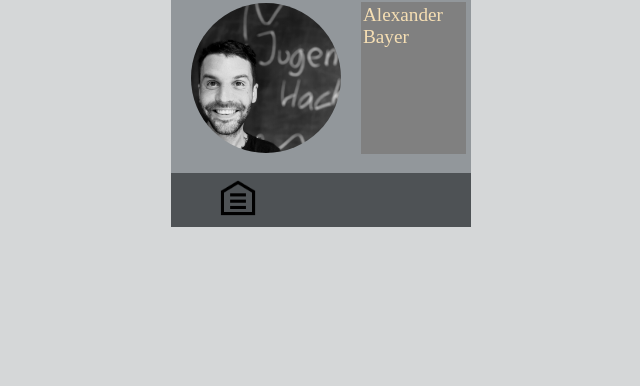
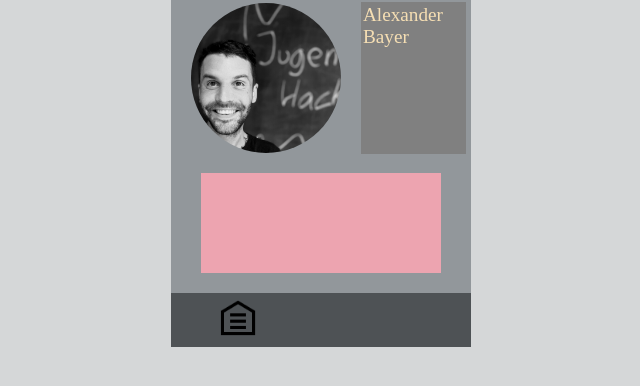
Before and after one commit to onebarloop/webquiz, a plain HTML site: page profile.html in a window 1280 px wide. Shown: the part 62-448 px from the top of the page, without its empty margins (319-959 px from the left). Drawn offline with Linux system fonts and the light colour scheme.

Commit message:
Add box for counter

```diff
--- a/profile.html
+++ b/profile.html
@@ -17,6 +17,9 @@
             <img src="./assets/alex.jpeg" alt="Picture of Alex">
             <p>Alexander Bayer </p>
         </div>
+        <div class="counter">
+
+        </div>
     </main>
 
     <footer>
--- a/styles/styles.css
+++ b/styles/styles.css
@@ -70,7 +70,7 @@ section span {
 
 button.answer {
   text-align: center;
-  background-color: #da304c;
+  background-color: #eda4b0;
   margin: 10px 20px;
   margin-left: 30%;
   width: 100px;
@@ -140,3 +140,11 @@ nav li.active {
   margin-right: 5px;
   font-size: larger;
 }
+
+.counter {
+  background-color: #eda4b0;
+  height: 100px;
+  width: 80%;
+  display: flex;
+  margin-bottom: 20px;
+}
```
